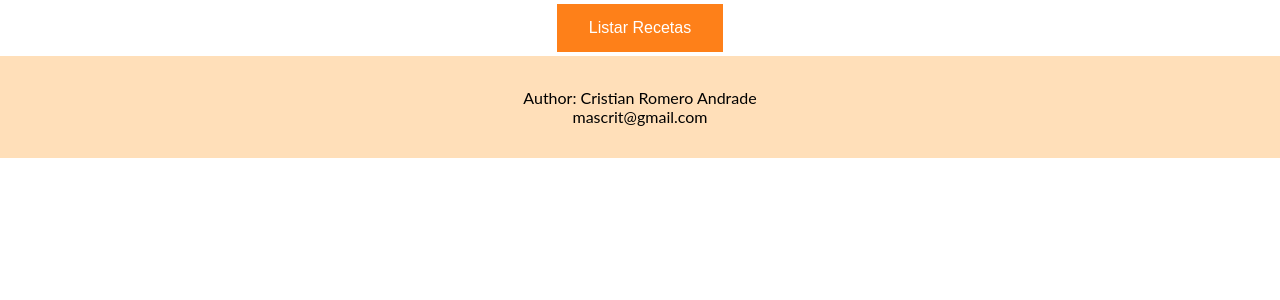
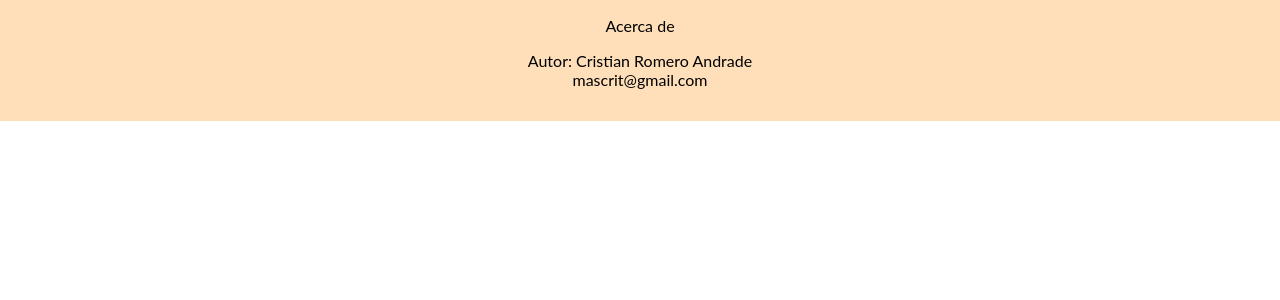
Before and after one commit to tysyak/Proyecto_negocios_2022, a PHP site: page /recetario/view/panel.view.php in a window 1280 px wide. Shown: the part 60-360 px from the top of the page. Run offline with PHP 8.4, Linux system fonts and the light colour scheme.

Commit message:
pie y automatización de página inicial

```diff
--- a/recetario/view/panel.view.php
+++ b/recetario/view/panel.view.php
@@ -42,17 +42,21 @@ function val_path($path): string
                 <?php include_once $view; ?>
             <?php endif; ?>
         </div>
-        <button class='btn' id="listar_recetas" type="button" onclick="listar_receta()">Listar Recetas</button>
     </main>
 
 
     <footer>
-        <p>Author: Cristian Romero Andrade<br>
+        <a href="<?= val_path('/about') ?>">Acerca de</a>
+        <p>Autor: Cristian Romero Andrade<br>
             <a href="mailto:mascrit@gmail.com">mascrit@gmail.com</a>
         </p>
     </footer>
 
 </body>
 <script src="/recetario/assets/js/app.js" type="application/javascript"></script>
-
+<?php if ($_SERVER['REQUEST_URI'] == '/'): ?>
+    <script type="application/javascript">
+        listar_receta();
+    </script>
+<?php endif; ?>
 </html>
```
